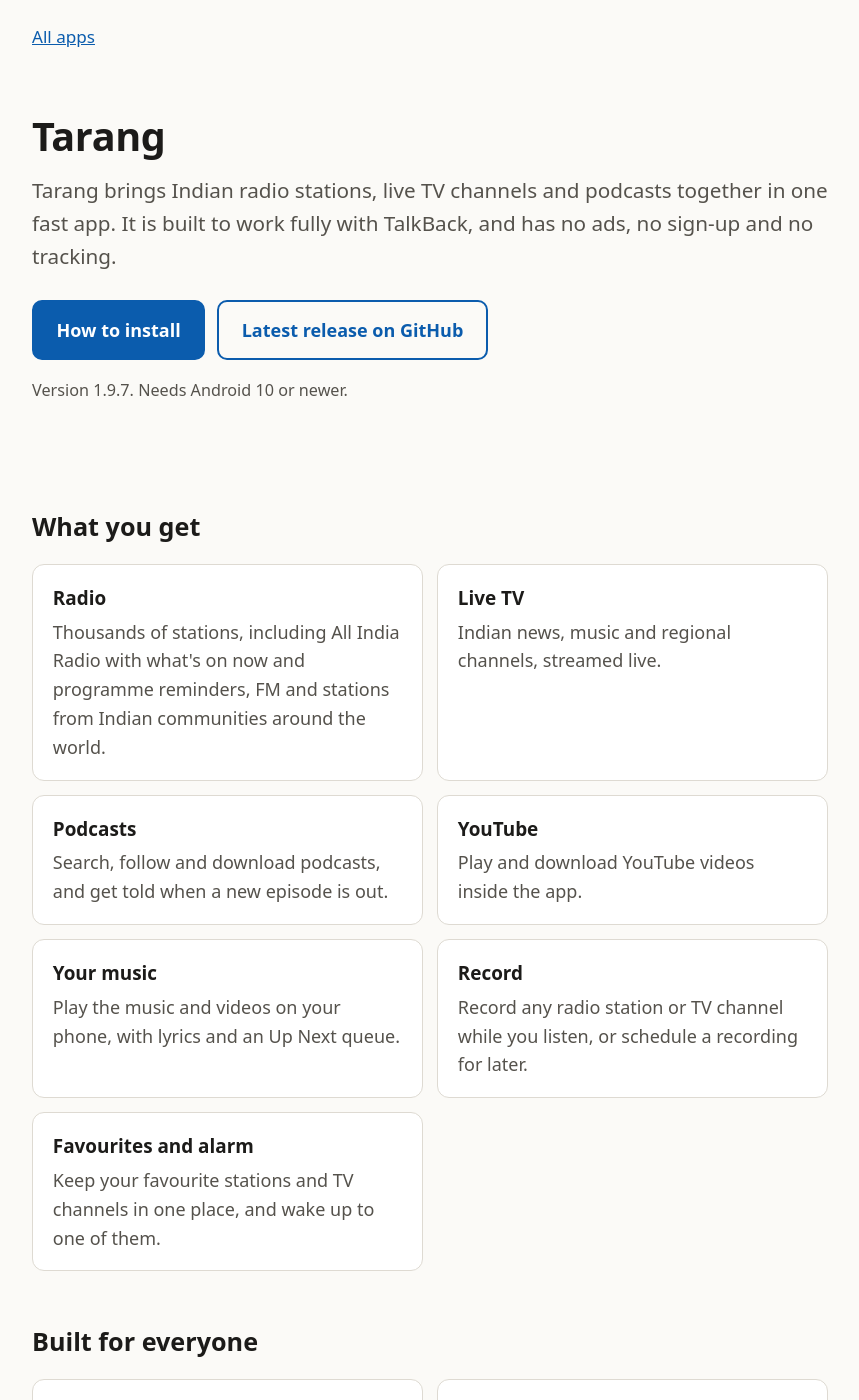
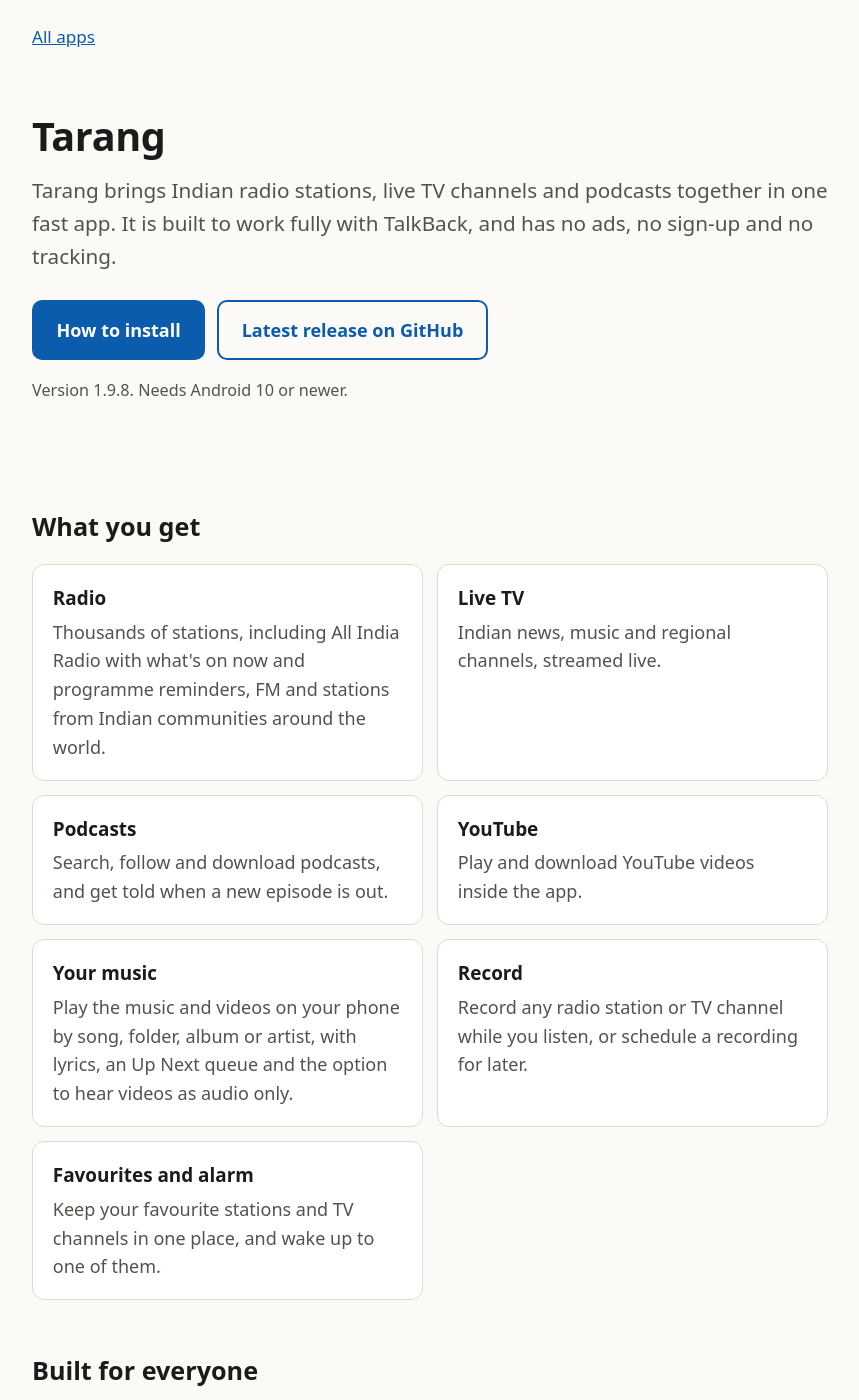
Before and after one commit to animeshahilya/animeshahilya.github.io, a Jekyll site: the page built from _apps/tarang.md, in a window 1280 px wide and 1400 px high. Shown: the whole window, without its empty margins (210-1069 px from the left). Built offline with Jekyll 4.4.1, drawn with Linux system fonts in a browser that asks for light colours.

Commit message:
Tarang 1.9.8

```diff
--- a/_apps/tarang.md
+++ b/_apps/tarang.md
@@ -3,7 +3,7 @@ app_name: Tarang
 order: 2
 tagline: Indian radio, live TV and podcasts in one fast, accessible app. No ads, no sign-up.
 summary: Tarang brings Indian radio stations, live TV channels and podcasts together in one fast app. It is built to work fully with TalkBack, and has no ads, no sign-up and no tracking.
-version: "1.9.7"
+version: "1.9.8"
 android: "10"
 releases_repo: animeshahilya/tarang-releases
 feedback_url: https://github.com/animeshahilya/tarang-feedback/issues
@@ -14,7 +14,7 @@ feature_groups:
       - { title: Live TV, text: "Indian news, music and regional channels, streamed live." }
       - { title: Podcasts, text: "Search, follow and download podcasts, and get told when a new episode is out." }
       - { title: YouTube, text: "Play and download YouTube videos inside the app." }
-      - { title: Your music, text: "Play the music and videos on your phone, with lyrics and an Up Next queue." }
+      - { title: Your music, text: "Play the music and videos on your phone by song, folder, album or artist, with lyrics, an Up Next queue and the option to hear videos as audio only." }
       - { title: Record, text: "Record any radio station or TV channel while you listen, or schedule a recording for later." }
       - { title: Favourites and alarm, text: "Keep your favourite stations and TV channels in one place, and wake up to one of them." }
   - title: Built for everyone
```
